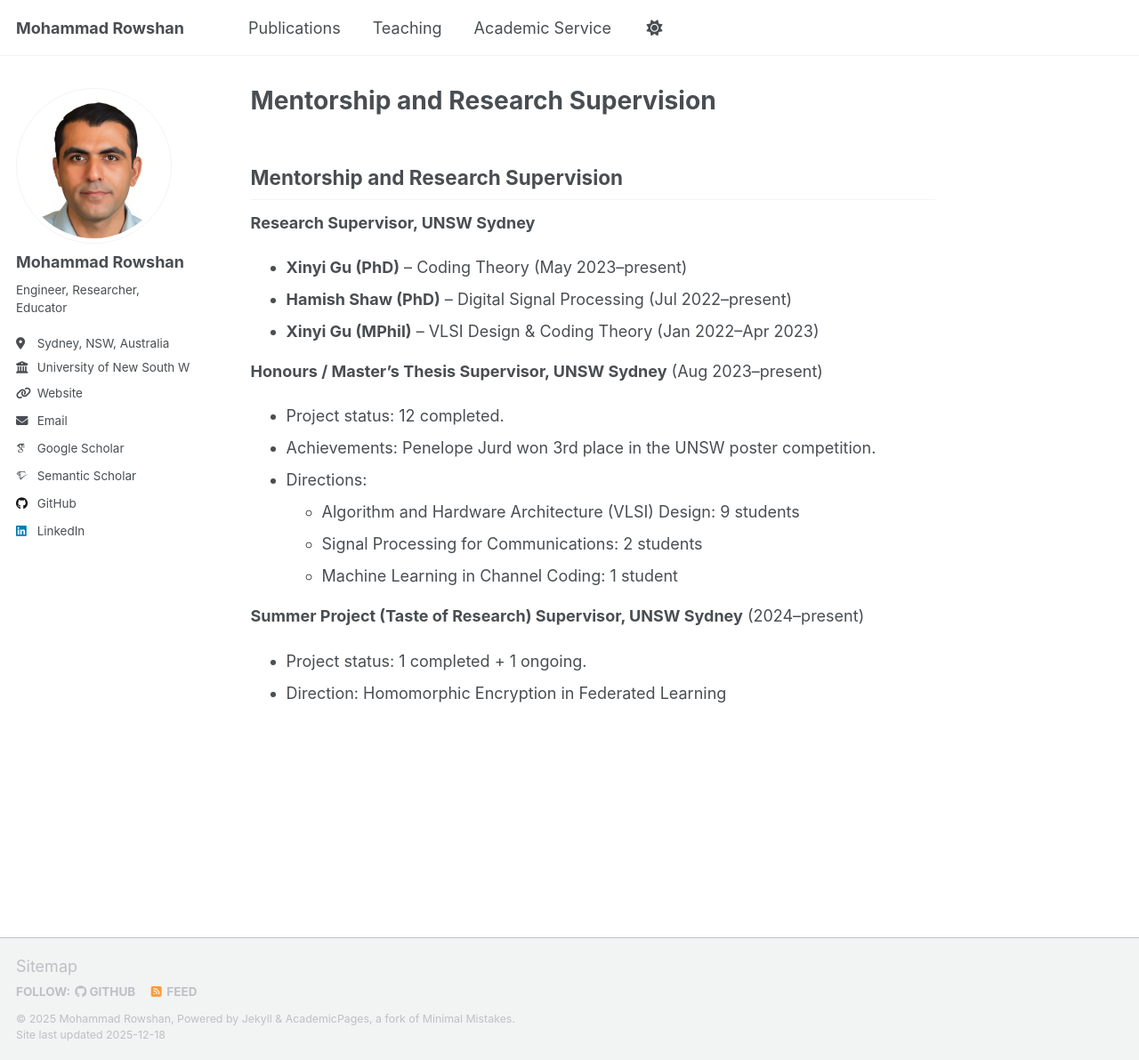
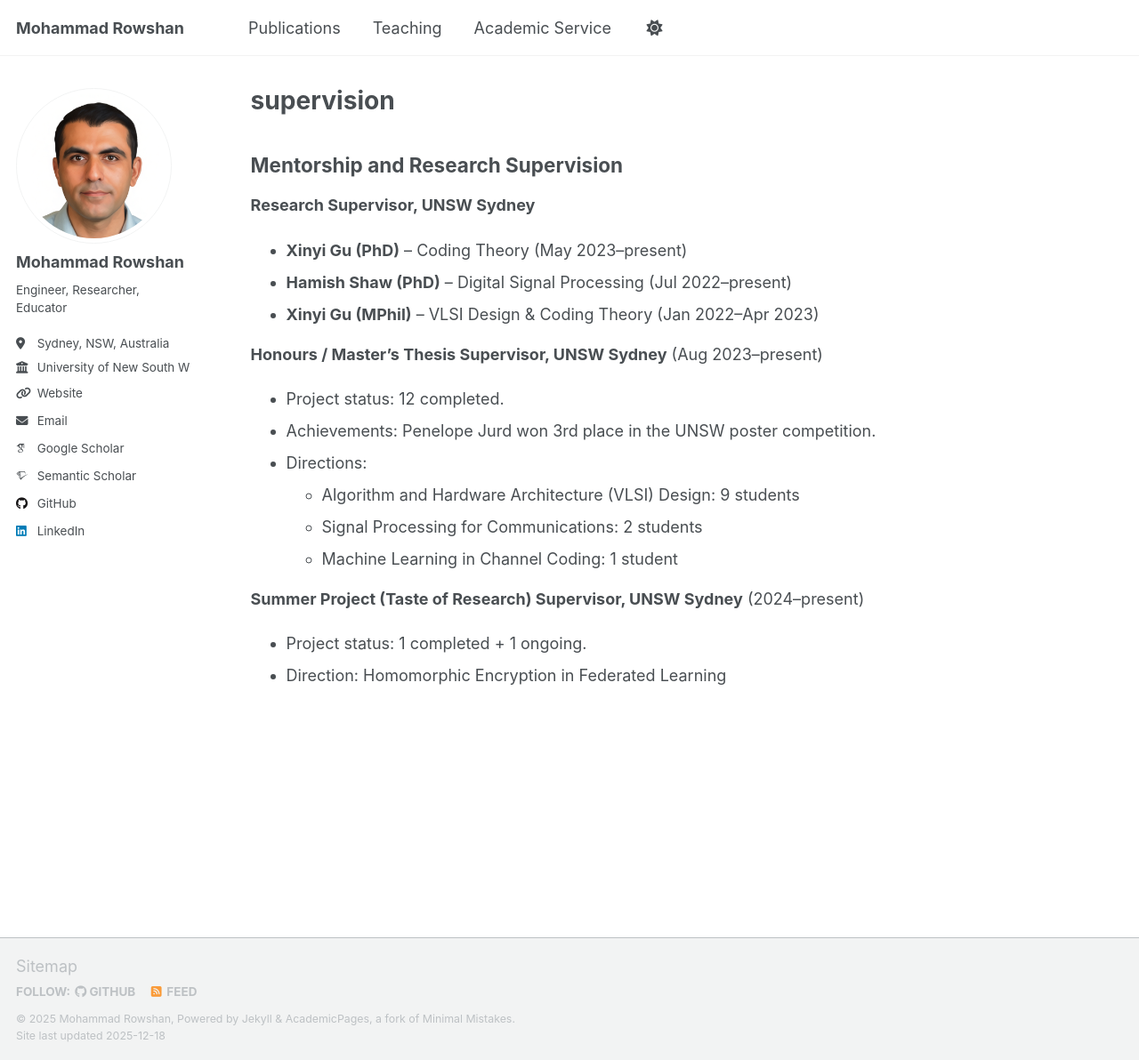
Before and after one commit to mohammad-rowshan/mohammad-rowshan.github.io, a Jekyll site: the page built from _pages/supervision.md, in a window 1280 px wide and 1192 px high. Shown: the whole window at 89% size. Built offline with Jekyll 4.4.1, drawn with Linux system fonts in a browser that asks for light colours; some web fonts are replaced; our own code applies the rules of GitHub Pages for plain Markdown files; a script that is not in the unit is left out; comment, search, counter and statistics services are not loaded; part of the change alters nothing that is shown.

```diff
--- a/_pages/supervision.md
+++ b/_pages/supervision.md
@@ -1,4 +1,9 @@
-
+---
+layout: archive
+title: "supervision"
+permalink: /supervision/
+author_profile: true
+---
 
 
 ## Mentorship and Research Supervision
```
